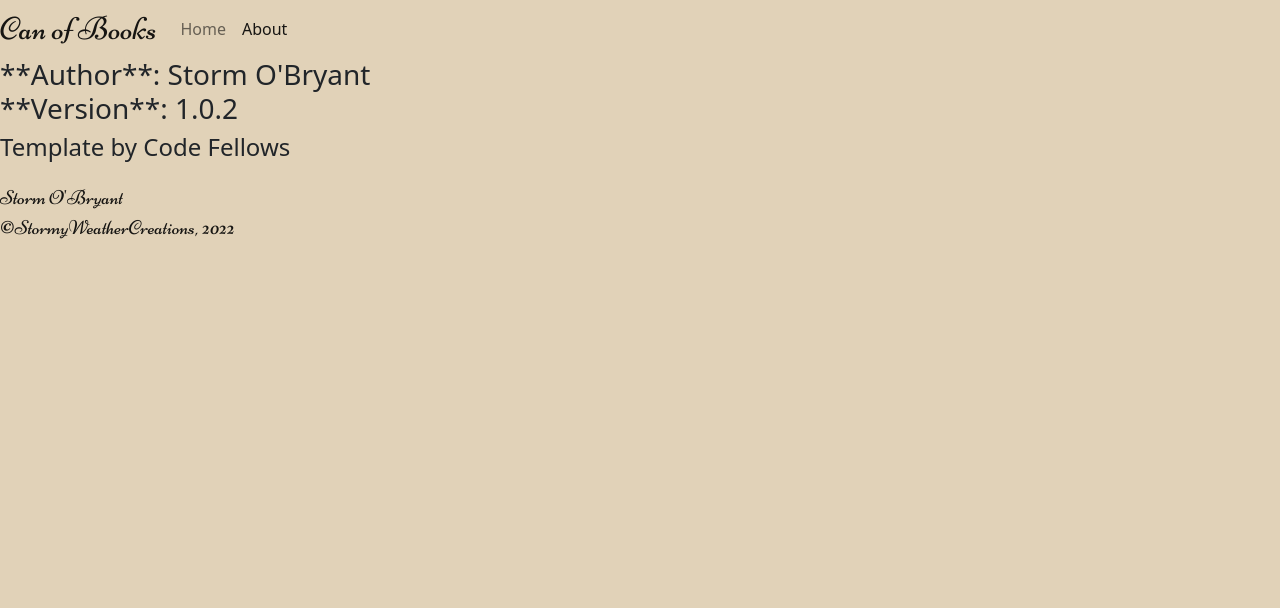
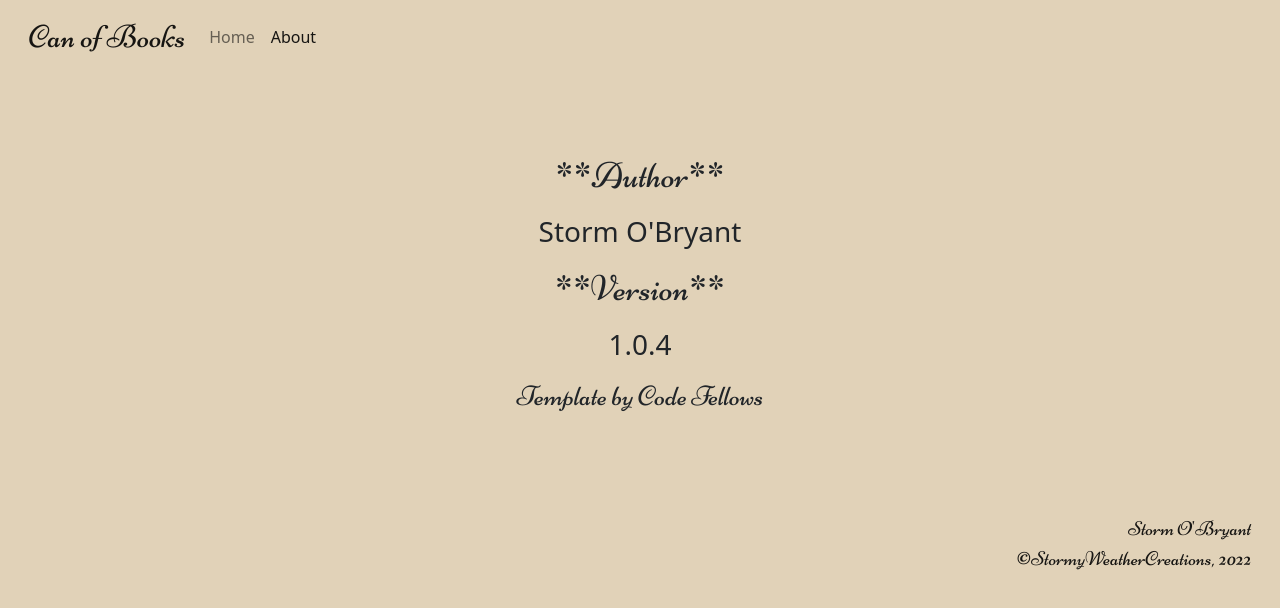
Before and after one commit to NunuMarie3000/Can-of-Books-Frontend, a React (Create React App) app: page /about in a window 1280 px wide. Shown: the top 608 px of the page. Built offline with nearby package versions, Linux system fonts and the light colour scheme.

Commit message:
cleaning up code, design aspects

```diff
--- a/src/App.js
+++ b/src/App.js
@@ -1,5 +1,5 @@
 import React from 'react';
-import Header from './Components/Header';
+import Header from './routes/Header';
 import Footer from './Components/Footer';
 import Main from './Components/Main';
 import './index.css'
--- a/src/Components/About.js
+++ b/src/Components/About.js
@@ -1,5 +1,5 @@
 import { Component } from "react";
-import Header from "./Header";
+import Header from "../routes/Header";
 import Footer from "./Footer";
 
 class Profile extends Component {
@@ -9,9 +9,13 @@ class Profile extends Component {
     return (
       <>
         <Header />
-        <h3>**Author**: Storm O'Bryant<br />
-          **Version**: 1.0.2</h3>
-        <h4> Template by Code Fellows</h4>
+        <div className='about-info'>
+          <h2>**Author**</h2>
+          <h3>Storm O'Bryant</h3>
+          <h2>**Version**</h2>
+          <h3> 1.0.4</h3>
+          <h4 style={{fontFamily:"'Niconne', cursive", fontSize:'28px'}}> Template by Code Fellows</h4>
+        </div>
         <Footer/>
       </>
     )
--- a/src/Components/BestBooks.js
+++ b/src/Components/BestBooks.js
@@ -2,9 +2,9 @@ import React from 'react';
 import axios from 'axios'
 import { Carousel, Card } from 'react-bootstrap'
 
-import AddBook from './AddBook';
-import DeleteBook from './DeleteBook';
-import UpdateFormModal from './UpdateFormModal';
+import AddBook from './crud/AddBook';
+import DeleteBook from './crud/DeleteBook';
+import UpdateBook from './crud/UpdateBook';
 
 class BestBooks extends React.Component {
   constructor(props) {
@@ -41,17 +41,19 @@ class BestBooks extends React.Component {
                   <Card.Img className='card-img' variant="top" src={book.image} alt={`${book.title} book cover`} />
                   <Card.Body>
                     <Card.Title>{book.title}</Card.Title>
-                    <Card.Text>{book.description}<br />
+                    <Card.Text>{book.description}
+                    <h6>Status: {book.status ? 'Available':'Not Available'}</h6>
                       <div className='edit-buttons-container'>
-                        {<DeleteBook bookId={book._id} getAllBooks={this.getAllBooks} />}
-                        {<UpdateFormModal bookId={book._id} getAllBooks={this.getAllBooks} title={book.title} image={book.image} description={book.description} staus={book.status} />}
+                        <AddBook addNewBooks={this.addNewBooks} />
+                        <UpdateBook bookId={book._id} getAllBooks={this.getAllBooks} title={book.title} image={book.image} description={book.description} staus={book.status} />
+                        <DeleteBook bookId={book._id} getAllBooks={this.getAllBooks} />
                       </div>
                     </Card.Text>
                   </Card.Body>
                 </Card>
               </Carousel.Item>)}</Carousel>) : (<h3>No Books Found :(</h3>)}
 
-          <AddBook addNewBooks={this.addNewBooks} />
+          {/* <AddBook addNewBooks={this.addNewBooks} /> */}
         </div>
       </>
     )
--- a/src/Components/Footer.js
+++ b/src/Components/Footer.js
@@ -4,8 +4,8 @@ import Navbar from 'react-bootstrap/Navbar';
 class Footer extends React.Component {
   render() {
     return (
-      <Navbar className='footer' collapseOnSelect expand="md">
-        <Navbar.Brand>Storm O'Bryant <br/>&copy;StormyWeatherCreations, 2022</Navbar.Brand>
+        <Navbar>
+        <Navbar.Brand style={{textAlign:'right'}}>Storm O'Bryant <br/>&copy;StormyWeatherCreations, 2022</Navbar.Brand>
       </Navbar>
     )
   }
--- a/src/Components/AddBook.js
+++ b/src/Components/crud/AddBook.js
@@ -1,7 +1,7 @@
 import React, { Component } from 'react'
 import { Button } from 'react-bootstrap'
 
-import BookFormModal from './BookFormModal'
+import BookFormModal from '../forms/BookFormModal'
 
 export default class AddBook extends Component {
   constructor(props) {
@@ -23,7 +23,7 @@ export default class AddBook extends Component {
   render() {
     return (
       <>
-        {!this.state.addButtonClicked && <Button onClick={this.handleClick}>Add Book</Button>}
+        {!this.state.addButtonClicked && <Button variant='success' onClick={this.handleClick}>Add Book</Button>}
 
         {this.state.addButtonClicked && <BookFormModal addNewBooks={this.props.addNewBooks} addButtonFalse={this.addButtonClickedFalse} show={this.state.addButtonClicked}/>}
       </>
--- a/src/Components/DeleteBook.js
+++ b/src/Components/crud/DeleteBook.js
@@ -27,7 +27,7 @@ export default class DeleteBook extends Component {
   render() {
     return (
       <>
-        <Button variant='secondary' disabled={this.state.isLoading} onClick={this.handleDelete}>
+        <Button variant='danger' disabled={this.state.isLoading} onClick={this.handleDelete}>
         {this.state.isLoading ? 'Loading...' : 'Delete'}
         </Button>
       </>
--- /dev/null
+++ b/src/Components/crud/UpdateBook.js
@@ -0,0 +1,31 @@
+import React, { Component } from 'react'
+import UpdateFormModal from '../forms/UpdateFormModal'
+import { Button } from 'react-bootstrap'
+
+export default class UpdateBook extends Component {
+  constructor(props) {
+    super(props)
+
+    this.state = {
+      show: false
+    }
+  }
+
+  handleUpdateButtonClick = () => {
+    this.setState({ show: true })
+  }
+
+  closeModal = () => {
+    this.setState({ show: false })
+  }
+
+  render() {
+    return (
+      <>
+        {!this.state.show && <Button variant='info' onClick={this.handleUpdateButtonClick}>Update</Button>}
+
+        {this.state.show && <UpdateFormModal show={this.state.show} closeModal={this.closeModal} bookId={this.props.bookId} getAllBooks={this.props.getAllBooks} title={this.props.title} image={this.props.image} description={this.props.description} staus={this.props.status} />}
+      </>
+    )
+  }
+}
--- a/src/Components/UpdateFormModal.js
+++ b/src/Components/forms/UpdateFormModal.js
@@ -7,17 +7,9 @@ export default class UpdateFormModal extends Component {
     super(props)
 
     this.state = {
-      show: false,
+      show: this.props.show,
       isChecked: false,
     }
-  }
-
-  handleUpdateButtonClick = () => {
-    this.setState({ show: true })
-  }
-
-  closeModal = () => {
-    this.setState({ show: false })
   }
 
   toggleStatusCheck = () => {
@@ -36,7 +28,7 @@ export default class UpdateFormModal extends Component {
     try {
       await axios.put(url, newBookBody)
       await this.props.getAllBooks()
-      this.closeModal()
+      this.props.closeModal()
     } catch (error) {
       console.log(error.message)
       alert("I'm sorry, there was an error with updating your book. Please try again :) ")
@@ -46,9 +38,7 @@ export default class UpdateFormModal extends Component {
   render() {
     return (
       <>
-        <Button onClick={this.handleUpdateButtonClick}>Update Book</Button>
-
-        <Modal show={this.state.show} onHide={this.closeModal} backdrop="static" keyboard={false}>
+        <Modal show={this.state.show} onHide={this.props.closeModal} backdrop="static" keyboard={false}>
           <Modal.Header>
             <Modal.Title>Update Your Book</Modal.Title>
           </Modal.Header>
@@ -80,12 +70,12 @@ export default class UpdateFormModal extends Component {
               </Form.Group>
 
               <Button variant="primary" type="submit">
-                Submit Book!
+                Update Book!
               </Button>
             </Form>
           </Modal.Body>
           <Modal.Footer>
-            <Button variant="secondary" onClick={this.closeModal}>
+            <Button variant="secondary" onClick={this.props.closeModal}>
               Close
             </Button>
           </Modal.Footer>
--- a/src/index.css
+++ b/src/index.css
@@ -1,19 +1,47 @@
 body{
   background-color:rgb(225, 210, 184);
+}
+
+h2{
+  font-family: 'Niconne', cursive;
+  font-size: 36px;
+}
+
+.navbar-brand{
+  font-family: 'Niconne', cursive;
+  margin-left: 1vw;
+}
+
+nav.navbar{
+  display: flex;
+  flex-direction: row;
+  justify-content: flex-end;
+  margin-right: 1vw;
 }
 
 .book-card{
   display: flex;
   flex-direction: column;
   align-items: center;
-  margin: 0 auto 3rem auto;
+  margin: 0 auto 1rem auto;
   background-color: rgb(225, 210, 184);
   border-style: none;
+}
+.card-text{
+  display: flex;
+  flex-direction: column;
+  gap: 10px;
+  justify-content: center;
 }
 .card-img{
   width: 18rem;
   height: 24rem;
   margin-top: 2rem;
+  box-shadow: 3px 3px 5px 6px rgba(43, 43, 43, 0.3);
+  transition: 0.7s ease;
+}
+.card-img:hover{
+  box-shadow: 0 10px 20px rgba(0, 0, 0);
 }
 .best-books-container{
   display: flex;
@@ -22,20 +50,8 @@ body{
   gap: 1rem;
 }
 
-.navbar{
-  /* background-color: rgb(155, 119, 93); */
-}
-.navbar-brand{
-  font-family: 'Niconne', cursive;
-}
-.navbar{
-  /* background-color: #DBA084; */
-  /* border: 2px solid rgba(49, 43, 33, 0.5); */
-}
-
 .edit-buttons-container{
   display: flex;
-  padding: 1rem;
   justify-content: space-evenly;
 }
 
@@ -50,10 +66,15 @@ body{
 .carousel-control-prev-icon{
   background-image: none;
 }
+.carousel-indicators{
+  display: none;
+}
 
-/* @media only screen and (min-width: 768px) {
-  body {
-    background-color: lightblue;
-  }
-
-} */
+.about-info{
+  display: flex;
+  flex-direction: column;
+  gap: 10px;
+  justify-content: center;
+  align-items: center;
+  margin: 10vh 0;
+}
--- a/src/Components/Header.js
+++ b/src/routes/Header.js
@@ -6,7 +6,7 @@ import { LinkContainer } from 'react-router-bootstrap'
 export default function Header() {
   return (
     <>
-      <Navbar style={{width: 'auto', margin:'0', padding:'0'}} collapseOnSelect expand="md">
+      <Navbar style={{marginLeft:'1rem'}} collapseOnSelect expand="md">
         <Navbar.Brand style={{fontSize: '2em'}}>Can of Books</Navbar.Brand>
         <Navbar.Toggle aria-controls="basic-navbar-nav" />
         <Navbar.Collapse>
```
Also changed, not shown: src/Components/forms/BookFormModal.js (renamed from src/Components/BookFormModal.js).
